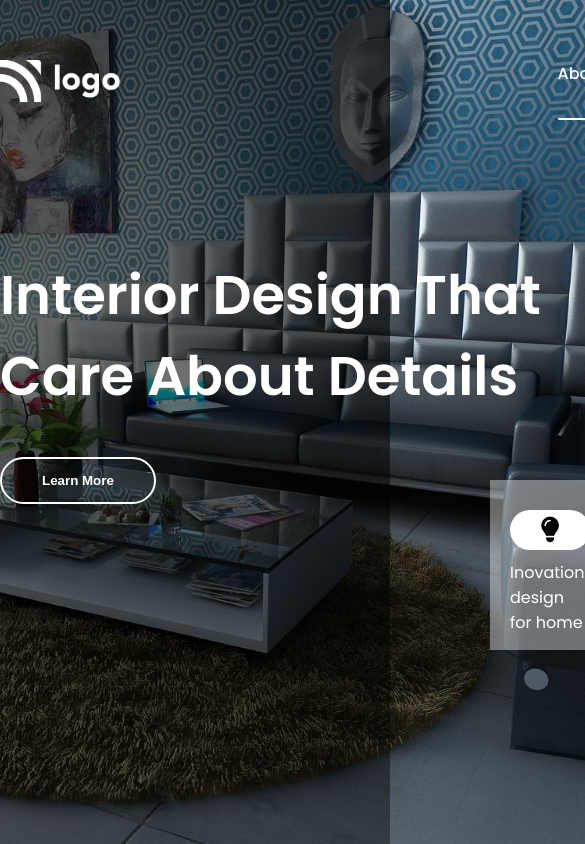
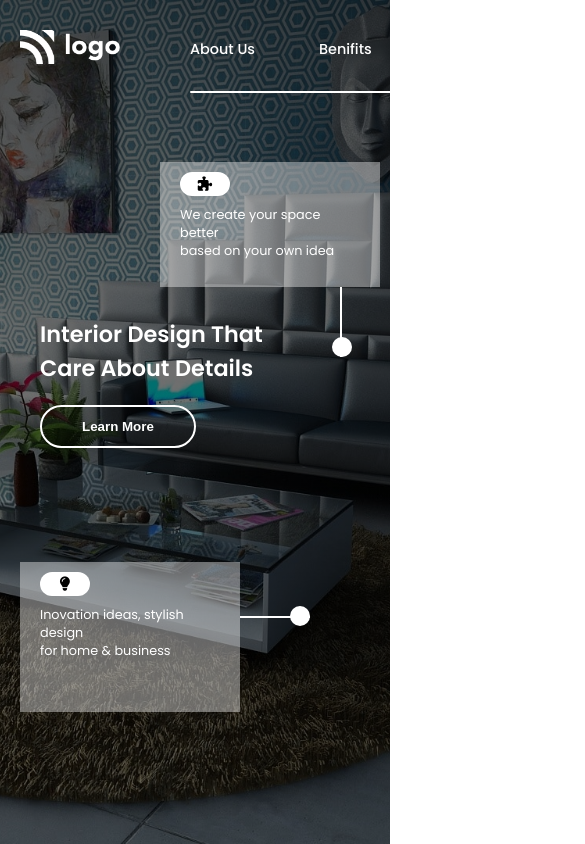
Before and after one commit to Nileshh10/Project-10-Interior-Design-Home-Page, a plain HTML site: page index.html in a window 390 px wide. Shown: the top 844 px of the page, 585 px wide, since content can reach past the window. Drawn offline with Linux system fonts and the light colour scheme.

Commit message:
website responsive done

```diff
--- a/css/style.css
+++ b/css/style.css
@@ -13,7 +13,7 @@ body {
     font-family: "Poppins", sans-serif;
 }
 .container {
-    width: 80rem;
+    max-width: 80rem;
     margin: 0 auto;
 }
 
@@ -24,6 +24,7 @@ body {
     height: 20vh;
     align-items: center;
     justify-content: space-between;
+    overflow-x: auto;
 }
 .navbar .logo img {
     width: 120px;
@@ -50,6 +51,10 @@ body {
     width: 100%;
     display: block;
     margin-top: 20px;
+}
+
+@media only screen and (max-width: 1030px) {
+
 }
 
 /*---------------------- hero -------------------------*/
@@ -158,3 +163,105 @@ body {
     bottom: 0;
     left: -8px;
 }
+
+@media only screen and (max-width: 1030px) {
+    .hero .left h1 {
+        font-size: 2.4rem;
+    }
+}
+
+@media only screen and (max-width: 981px) {
+    .navbar {
+        height: 12vh;
+    }
+    .logo {
+        margin-right: 70px;
+        margin-left: 20px;
+    }
+    .logo img {
+        width: 100px !important;
+    }
+    .navbar .list {
+        font-size: .9rem;
+        margin-top: 20px !important;
+    }
+    .navbar .list .list-item {
+        width: 80px;
+    }
+    .navbar .list .list-item:last-child {
+        width: 180px;
+    }
+    .hero .left {
+        margin-top: 140px;
+        margin-left: 40px;
+    }
+    .hero .left h1 {
+        font-size: 1.4rem !important;
+    }
+    .hero .right .square:nth-child(1) {
+        right: 10px;
+    }
+    .hero .right .square:nth-child(2) {
+        right: 150px !important;
+        top: 250px !important;
+    }
+    .square:first-child .circle-line {
+        top: 125px;
+        left: 180px;
+    }
+    .hero .left button {
+        border-radius: 40px;
+        padding: 12px 40px;
+        cursor: pointer;
+        margin-top: 20px;
+    }
+
+    .hero .right .square {
+        right: 0px;
+        width: 180px;
+        padding: 10px 20px;
+        height: 105px;
+    }
+    .hero .right .square:last-child {
+        right: 0px;
+        width: 180px !important;
+        padding: 10px 20px;
+        height: 130px !important;
+    }
+    .hero .right .square:last-child p {
+        font-size: .8rem !important;
+    }
+    .hero .right .square p {
+        font-size: .8rem;
+    }
+    .hero .right .square:last-child {
+        background-color: rgba(255,255,255,.4);
+        margin-bottom: 20px;
+        position: absolute;
+        right: 0px;
+        width: 250px;
+        padding: 10px 20px;
+        height: 150px;
+    }
+    .hero .right .square:nth-child(1) .icon {
+        background-color: #FFFFFF;
+        height: 24px;
+        width: 50px;
+        margin-top: 0px;
+    }
+    .hero .right .square:nth-child(2) .icon {
+        background-color: #FFFFFF;
+        height: 24px;
+        width: 50px;
+        margin-top: 0px;
+    }
+    .hero .right .square:nth-child(1) .icon i {
+        font-size: .9rem;
+    }
+    .hero .right .square:nth-child(2) .icon i {
+        font-size: .9rem;
+    }
+    .hero .left h1 {
+        font-size: 1rem;
+    }
+}
```
